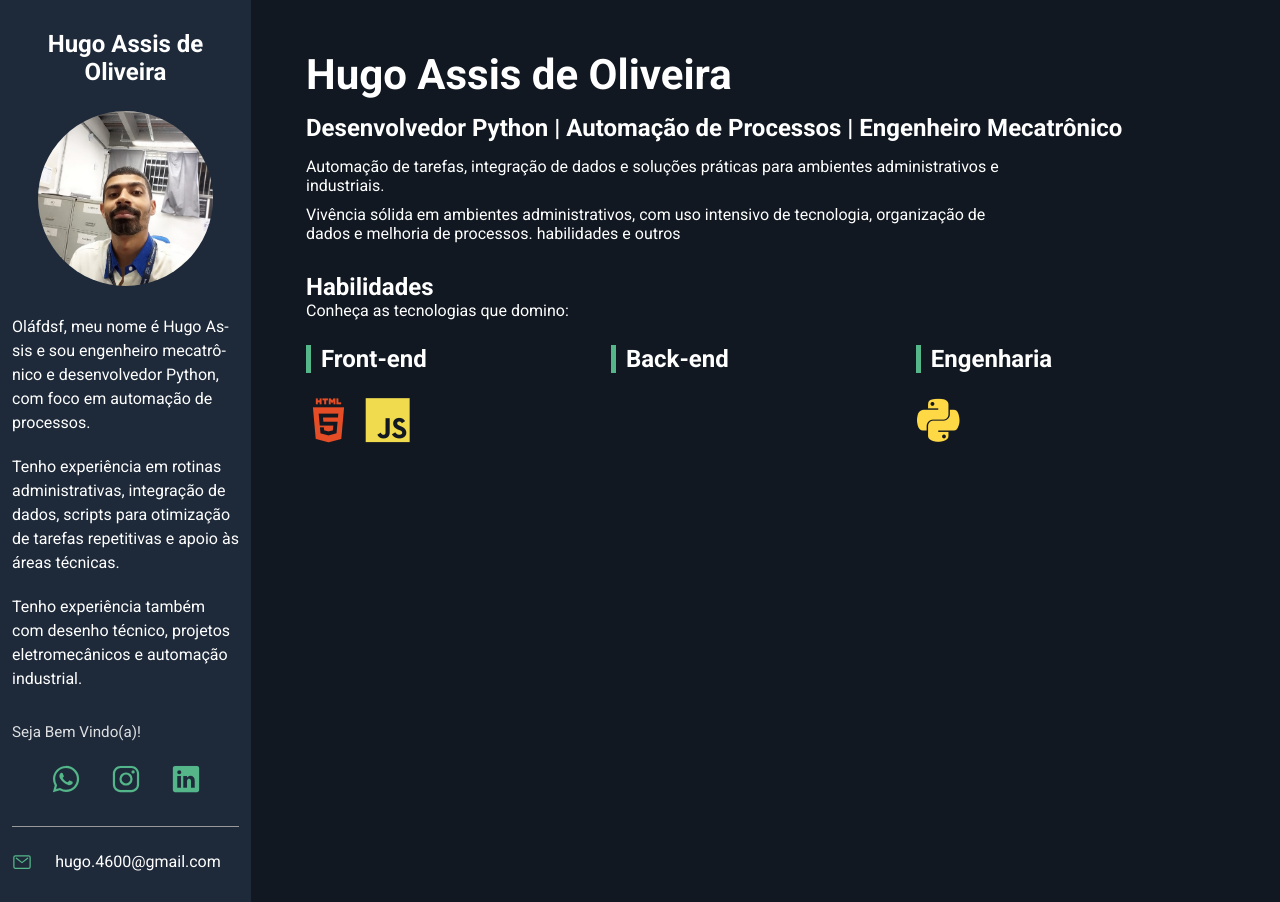
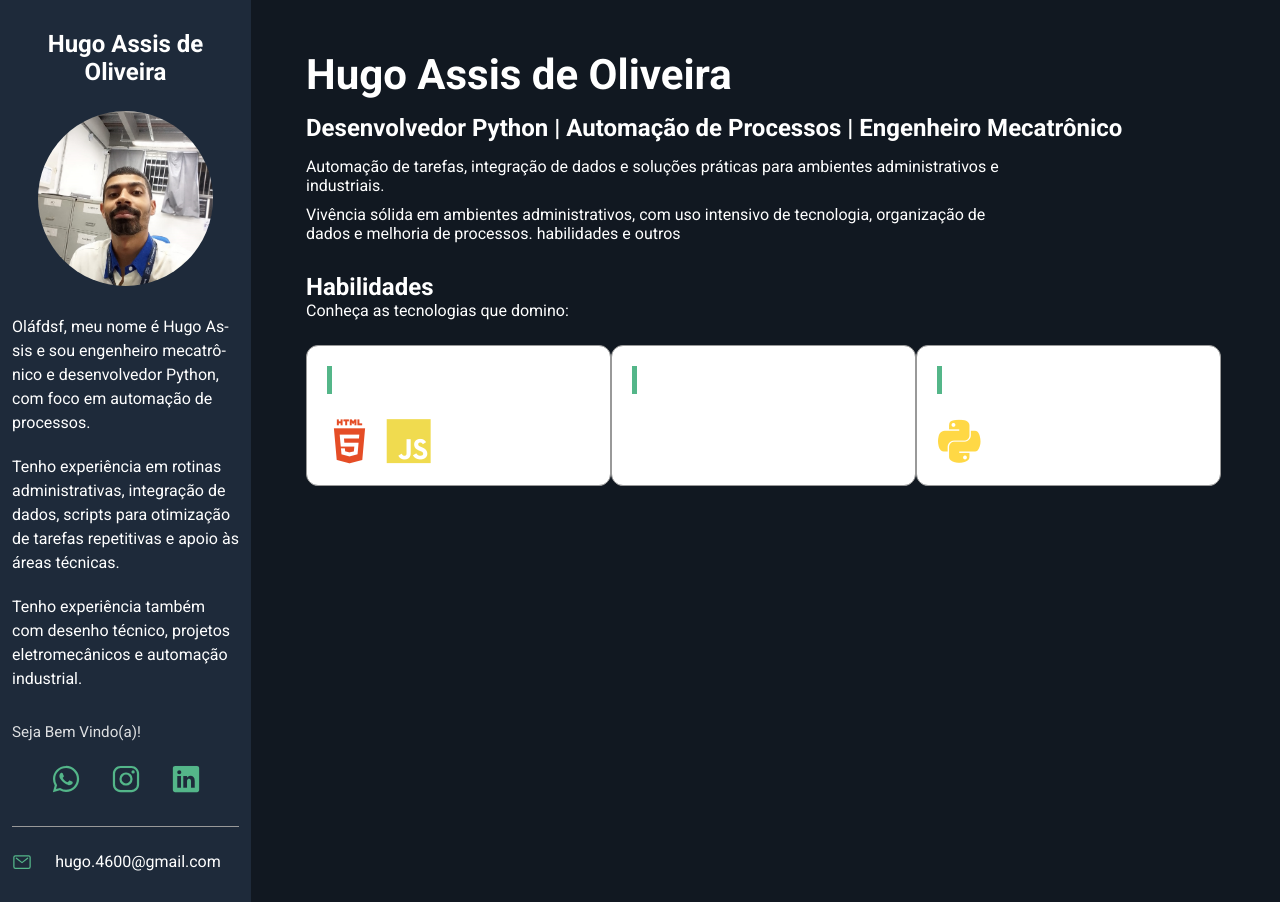
Before and after one commit to hugoassisoliveira/hugoassisoliveira.github.io, a plain HTML site: page index.html in a window 1280 px wide. Drawn offline with nearby package versions, Linux system fonts and the light colour scheme.

```diff
--- a/css/styles.css
+++ b/css/styles.css
@@ -197,6 +197,12 @@
     flex: 1 1 33%;
     max-width: 33%;
     margin-bottom: 35px;
+    border: 1px solid var(--border-color);
+    border-radius: 12px;
+    padding: 20px;
+    text-align: left;
+    transition: transform 0.2s ease, box-shadow 0.2s ease;
+    background-color: #fff;
 }
 
 .skills-title{
```
